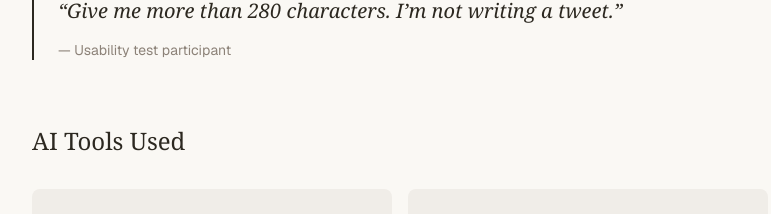
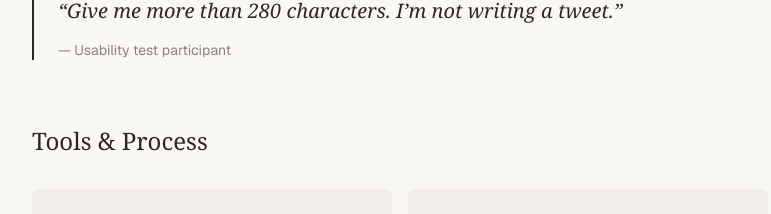
Before and after one commit to NanaAbenaBempong/artbysarps-v2, a Next.js app: page /works/readnext in a window 1280 px wide. Shown: the part 5179-5393 px from the top of the page, without its empty margins (240-1011 px from the left). Built offline with nearby package versions, Linux system fonts and the light colour scheme.

Commit message:
Update src/app/works/[slug]/page.tsx

```diff
--- a/src/app/works/[slug]/page.tsx
+++ b/src/app/works/[slug]/page.tsx
@@ -158,7 +158,7 @@ const caseStudies: CaseStudy[] = [
       },
       {
         kind: 'cards',
-        heading: 'AI Tools Used',
+        heading: 'Tools & Process',
         cards: [
           {
             label: 'Wireframing',
```
